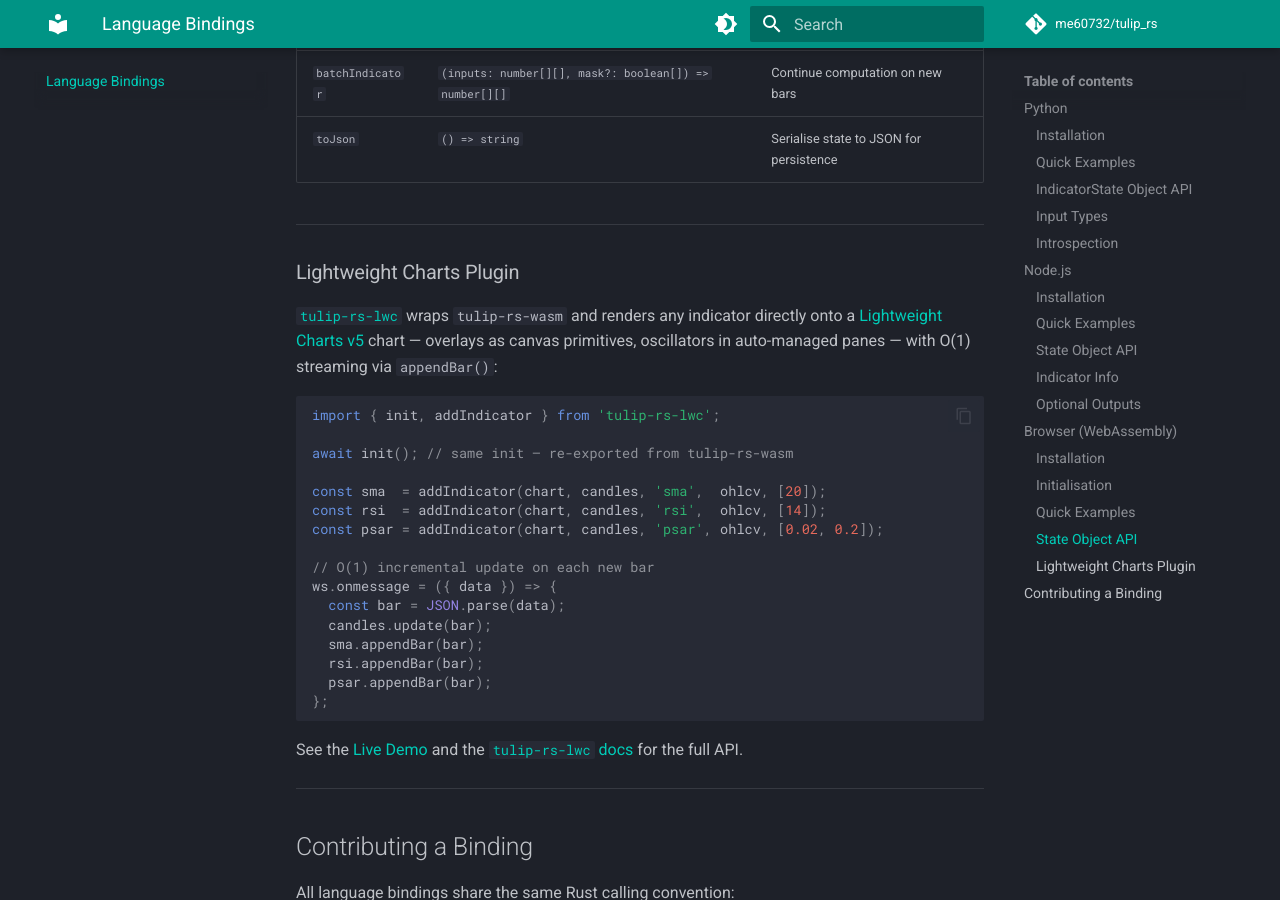
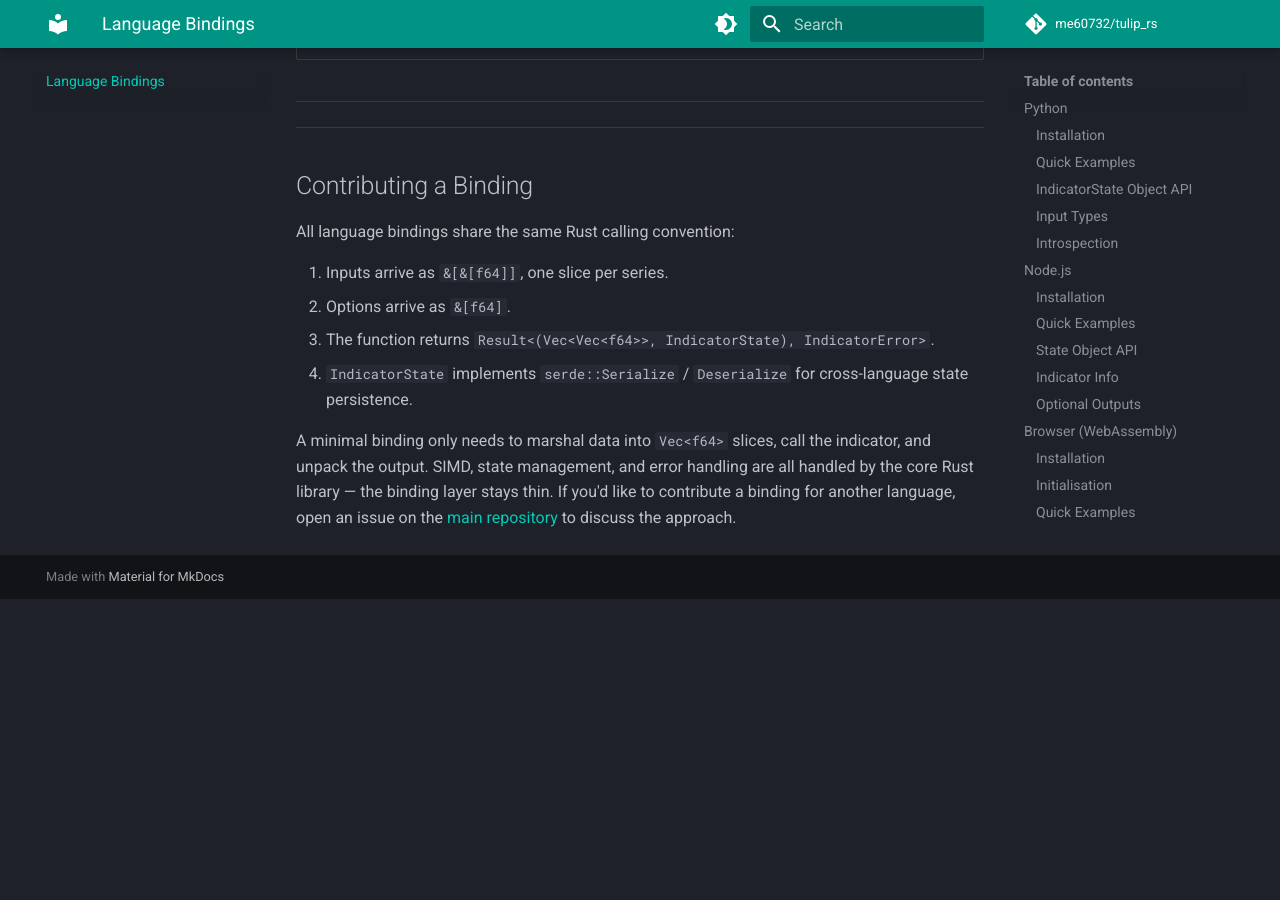
Before and after one commit to me60732/tulip_rs, an MkDocs documentation site: the page built from docs/language_bindings.md, in a window 1280 px wide and 900 px high, scrolled down 9272 px. Built offline with MkDocs 1.6.1 and Material for MkDocs 9.7.7, drawn with Linux system fonts in a browser that asks for light colours; comment, search, counter and statistics services are not loaded; after the commit the page ends 9871 px from its top, so only the background shows below that; some of the changed text lies outside the part shown.

Commit message:
docs: remove tulip-rs-lwc from language bindings WASM section

````diff
--- a/docs/language_bindings.md
+++ b/docs/language_bindings.md
@@ -335,7 +335,7 @@ Use `ti.adx.info.optionalOutputs` to discover which optional outputs an indicato
 
 ## Browser (WebAssembly)
 
-**Package:** [`tulip-rs-wasm`](https://www.npmjs.com/package/tulip-rs-wasm) &nbsp;|&nbsp; **LWC plugin:** [`tulip-rs-lwc`](https://www.npmjs.com/package/tulip-rs-lwc)
+**Package:** [`tulip-rs-wasm`](https://www.npmjs.com/package/tulip-rs-wasm)
 
 The WebAssembly binding is built with [wasm-pack](https://rustwasm.github.io/wasm-pack/) and published to npm. It brings the full indicator set to any modern browser with no server round-trips and no native dependencies. The API mirrors the Node.js binding closely — the same `indicator()` / `batchIndicator()` / `info` patterns apply.
 
@@ -343,12 +343,6 @@ The WebAssembly binding is built with [wasm-pack](https://rustwasm.github.io/was
 
 ```bash
 npm install tulip-rs-wasm
-```
-
-For charting with [TradingView Lightweight Charts v5](https://www.tradingview.com/lightweight-charts/), install the plugin instead — it wraps `tulip-rs-wasm` and handles overlay/oscillator rendering automatically:
-
-```bash
-npm install tulip-rs-lwc
 ```
 
 ---
@@ -459,31 +453,6 @@ Identical to the Node.js binding:
 
 ---
 
-### Lightweight Charts Plugin
-
-[`tulip-rs-lwc`](https://www.npmjs.com/package/tulip-rs-lwc) wraps `tulip-rs-wasm` and renders any indicator directly onto a [Lightweight Charts v5](https://www.tradingview.com/lightweight-charts/) chart — overlays as canvas primitives, oscillators in auto-managed panes — with O(1) streaming via `appendBar()`:
-
-```javascript
-import { init, addIndicator } from 'tulip-rs-lwc';
-
-await init(); // same init — re-exported from tulip-rs-wasm
-
-const sma  = addIndicator(chart, candles, 'sma',  ohlcv, [20]);
-const rsi  = addIndicator(chart, candles, 'rsi',  ohlcv, [14]);
-const psar = addIndicator(chart, candles, 'psar', ohlcv, [0.02, 0.2]);
-
-// O(1) incremental update on each new bar
-ws.onmessage = ({ data }) => {
-  const bar = JSON.parse(data);
-  candles.update(bar);
-  sma.appendBar(bar);
-  rsi.appendBar(bar);
-  psar.appendBar(bar);
-};
-```
-
-See the [Live Demo](demo.md) and the [`tulip-rs-lwc` docs](https://me60732.github.io/tulip-rs-lwc/) for the full API.
-
 ---
 
 ## Contributing a Binding
````
